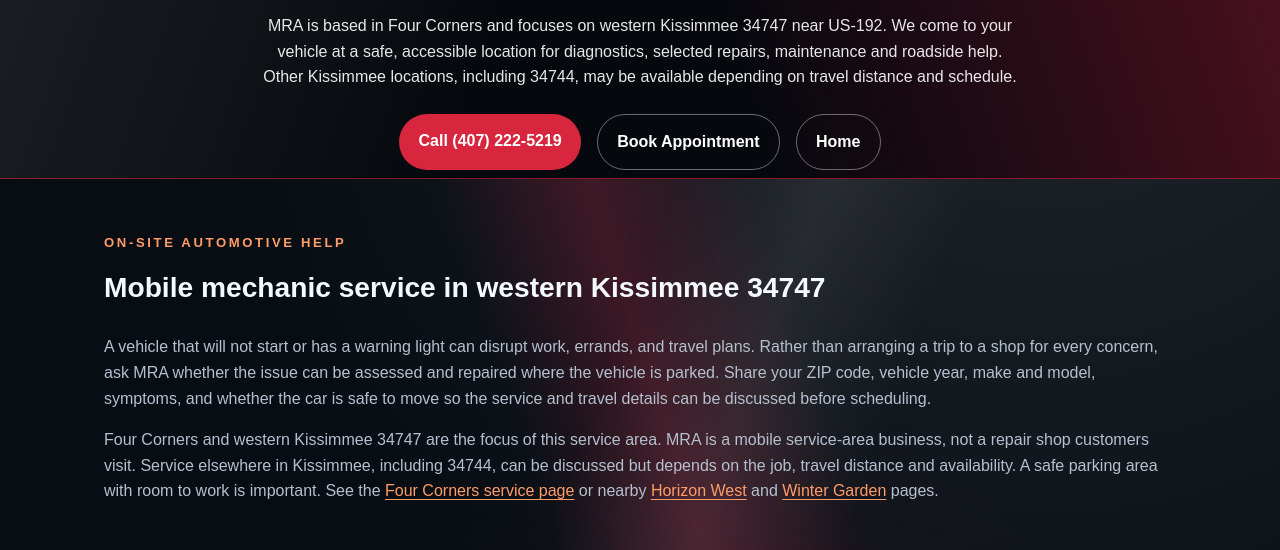
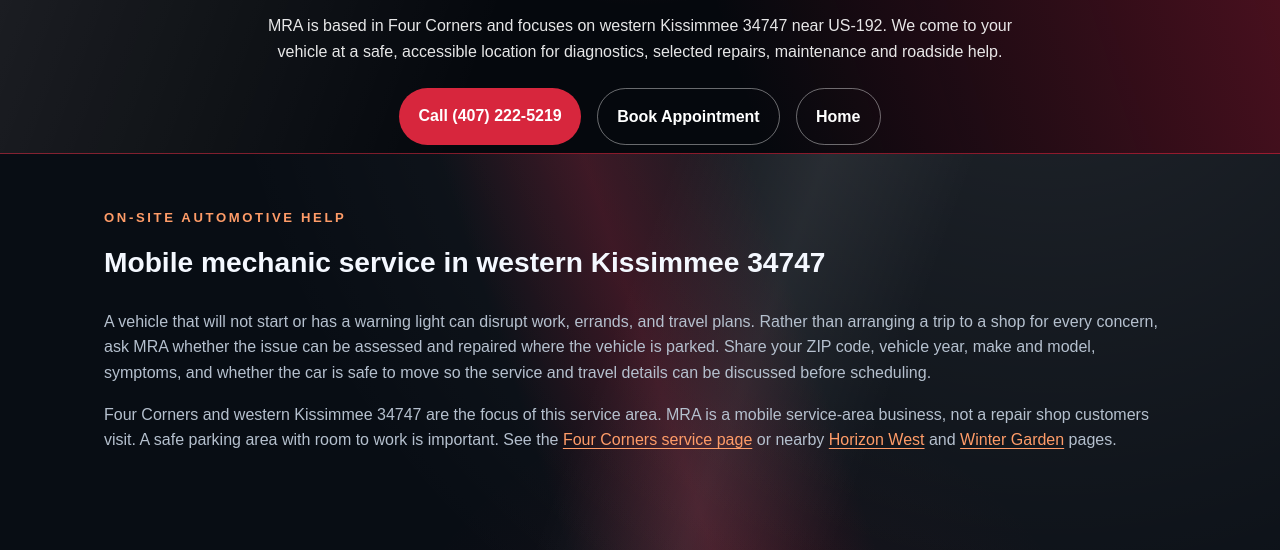
Before and after one commit to canotegg-maker/mra-mobile-mechanic, a website: page mobile-mechanic-kissimmee-fl/index.html in a window 1280 px wide. Shown: the part 250-800 px from the top of the page. Drawn offline with Linux system fonts and the light colour scheme.

Commit message:
Align Four Corners and Kissimmee service area copy

```diff
--- a/mobile-mechanic-kissimmee-fl/index.html
+++ b/mobile-mechanic-kissimmee-fl/index.html
@@ -21,7 +21,7 @@
         <a class="page-logo" href="/" aria-label="MRA home"><img src="/logo.png?v=4" alt="MRA Mobile Mechanic and Roadside Assistance logo" /></a>
         <p class="eyebrow">Mobile service area · Kissimmee 34747</p>
         <h1>Mobile Mechanic in Kissimmee, FL 34747</h1>
-        <p class="page-lead">MRA is based in Four Corners and focuses on western Kissimmee 34747 near US-192. We come to your vehicle at a safe, accessible location for diagnostics, selected repairs, maintenance and roadside help. Other Kissimmee locations, including 34744, may be available depending on travel distance and schedule.</p>
+        <p class="page-lead">MRA is based in Four Corners and focuses on western Kissimmee 34747 near US-192. We come to your vehicle at a safe, accessible location for diagnostics, selected repairs, maintenance and roadside help.</p>
         <div class="hero-actions">
           <a class="btn btn-primary" href="tel:14072225219">Call (407) 222-5219</a>
           <a class="btn btn-secondary" href="https://app.squareup.com/appointments/book/gmtijcys855rzg/LF2JCSX8FHZ7C/start" target="_blank" rel="noreferrer">Book Appointment</a>
@@ -36,7 +36,7 @@
           <h2>Mobile mechanic service in western Kissimmee 34747</h2>
         </div>
         <p class="page-copy">A vehicle that will not start or has a warning light can disrupt work, errands, and travel plans. Rather than arranging a trip to a shop for every concern, ask MRA whether the issue can be assessed and repaired where the vehicle is parked. Share your ZIP code, vehicle year, make and model, symptoms, and whether the car is safe to move so the service and travel details can be discussed before scheduling.</p>
-        <p class="page-copy">Four Corners and western Kissimmee 34747 are the focus of this service area. MRA is a mobile service-area business, not a repair shop customers visit. Service elsewhere in Kissimmee, including 34744, can be discussed but depends on the job, travel distance and availability. A safe parking area with room to work is important. See the <a class="inline-link" href="/mobile-mechanic-four-corners-fl/">Four Corners service page</a> or nearby <a class="inline-link" href="/mobile-mechanic-horizon-west-fl/">Horizon West</a> and <a class="inline-link" href="/mobile-mechanic-winter-garden-fl/">Winter Garden</a> pages.</p>
+        <p class="page-copy">Four Corners and western Kissimmee 34747 are the focus of this service area. MRA is a mobile service-area business, not a repair shop customers visit. A safe parking area with room to work is important. See the <a class="inline-link" href="/mobile-mechanic-four-corners-fl/">Four Corners service page</a> or nearby <a class="inline-link" href="/mobile-mechanic-horizon-west-fl/">Horizon West</a> and <a class="inline-link" href="/mobile-mechanic-winter-garden-fl/">Winter Garden</a> pages.</p>
       </section>
       <section class="section">
         <div class="section-heading"><p class="eyebrow">Available services</p><h2>What can be checked at your location?</h2></div>
```
Also changed, not shown: mobile-mechanic-four-corners-fl/index.html (+1 -1 lines).
